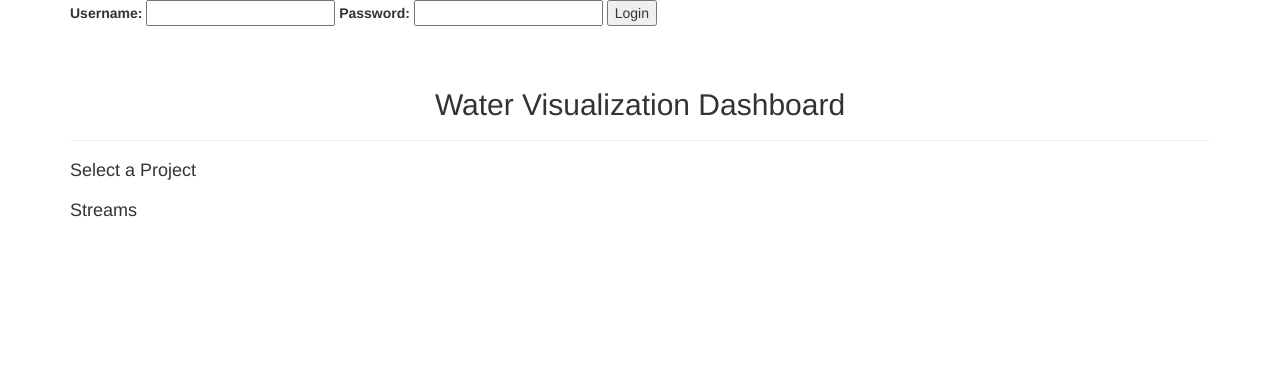
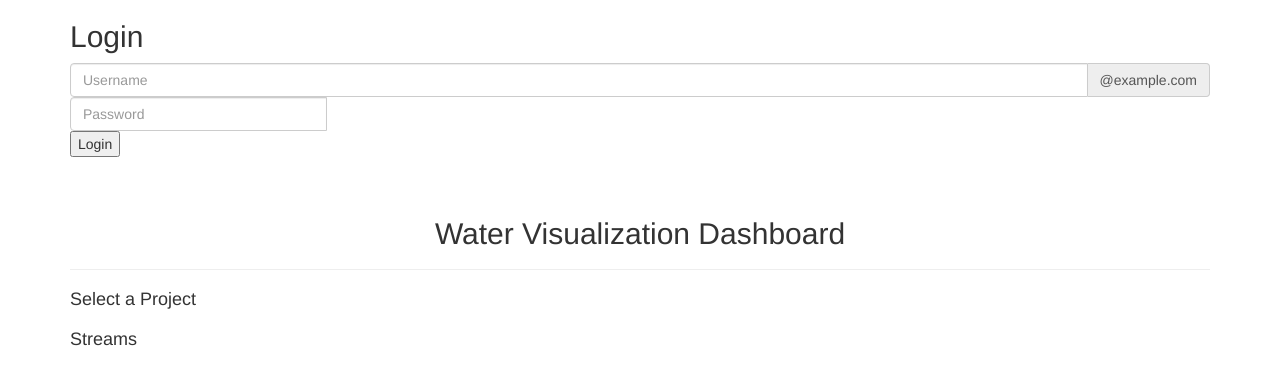
Before and after one commit to aarboleda1/Water-Usage-App-UI, a website: page client/index.html at #!/login in a window 1280 px wide. Drawn offline with nearby package versions, Linux system fonts and the light colour scheme; some packages are replaced by stand-ins of ours; no server answers.

Commit message:
[update] - styling

```diff
--- a/client/app.js
+++ b/client/app.js
@@ -4,7 +4,7 @@
 angular
   .module('myApp', [
     'ngRoute',
-    'jsonFormatter',
+    'jsonFormatter'
   ])
   .config(AppConfig)
   .run([
@@ -31,9 +31,11 @@ function AppConfig($routeProvider) {
 
 // Remove template caches
 function AppRun($rootScope, $templateCache){
- $rootScope.$on('$viewContentLoaded', function() {
-    $templateCache.removeAll();
- });
+  $rootScope.$on('$routeChangeStart', function (evt, next, current) {
+    if (next.$$route && next.$$route.authenticate && !Auth.isAuth()) {
+      $location.path('/login');
+    }
+  });
 }
 
 })();
--- a/client/login/auth.service.js
+++ b/client/login/auth.service.js
@@ -12,10 +12,11 @@ function AuthService ($http) {
       return resp.data.token;
     });
   };
+
+  this.isAuth = function () {
+    return !!$window.localStorage.getItem('com.archSystems');
+  };
 }
 
 angular.module('myApp')
   .service('AuthService', AuthService);
-
-// User: user1@test.com
-// Password: user.1
--- a/client/login/login.html
+++ b/client/login/login.html
@@ -1,9 +1,11 @@
+<h2>Login</h2>
 <form name="loginForm" ng-controller="LoginController" novalidate>
-  <label for="username">Username:</label>
-  <input type="text" id="username"
-         ng-model="user.username">
-  <label for="password">Password:</label>
-  <input type="password" id="password"
-         ng-model="user.password">
-  <button type="submit" ng-click="login()">Login</button>
+  <div class="input-group">
+    <input type="text" class="form-control" placeholder="Username" id="username" ng-model="user.username" aria-describedby="basic-addon2">
+    <span class="input-group-addon" id="basic-addon2">@example.com</span>
+  </div>
+  <div class="input-group">
+    <input type="password" class="form-control"placeholder="Password" id="password" ng-model="user.password">
+    <button type="submit" ng-click="login()">Login</button>
+  </div>
 </form>
```
Also changed, not shown: client/index.html (+1 -1 lines).
